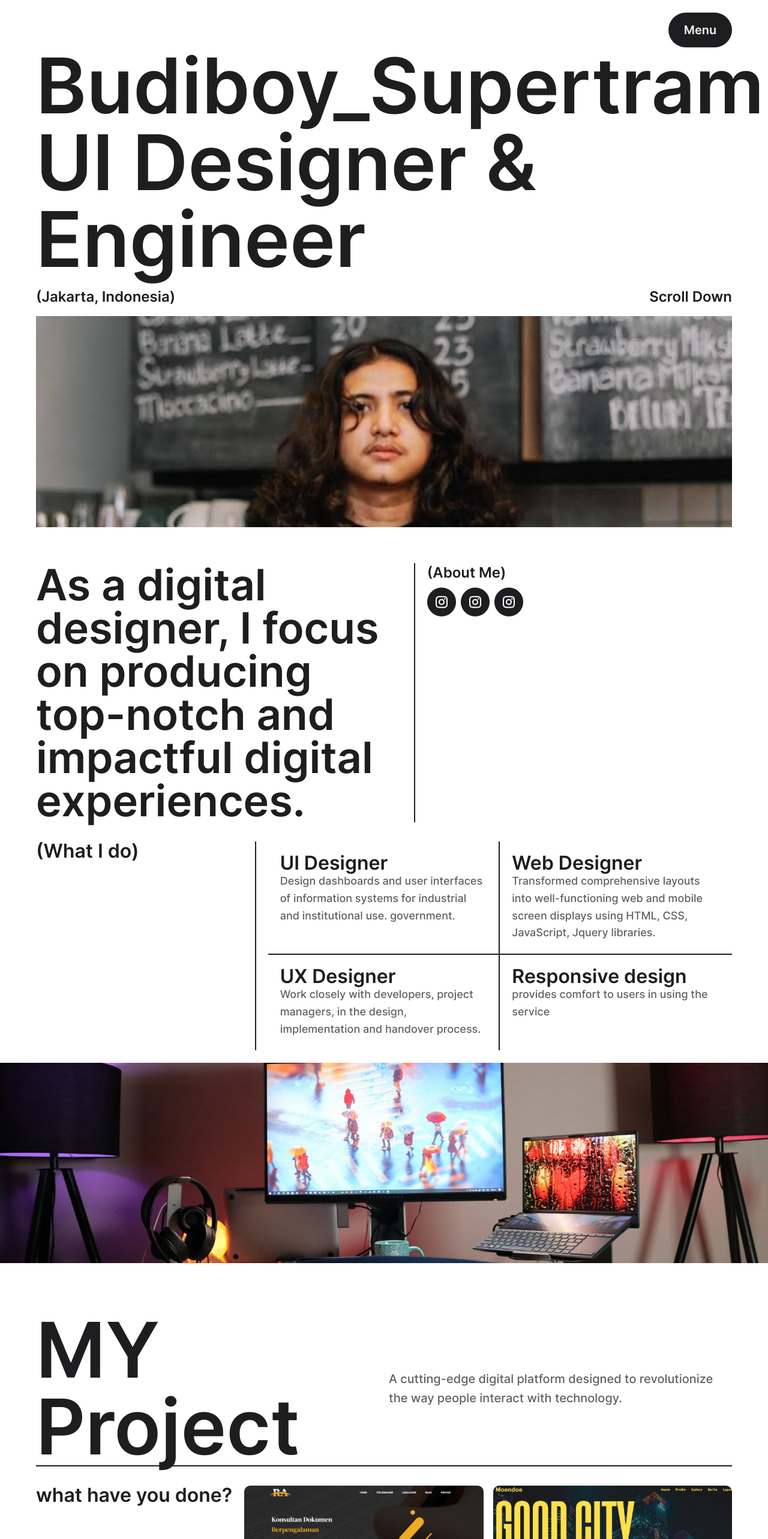
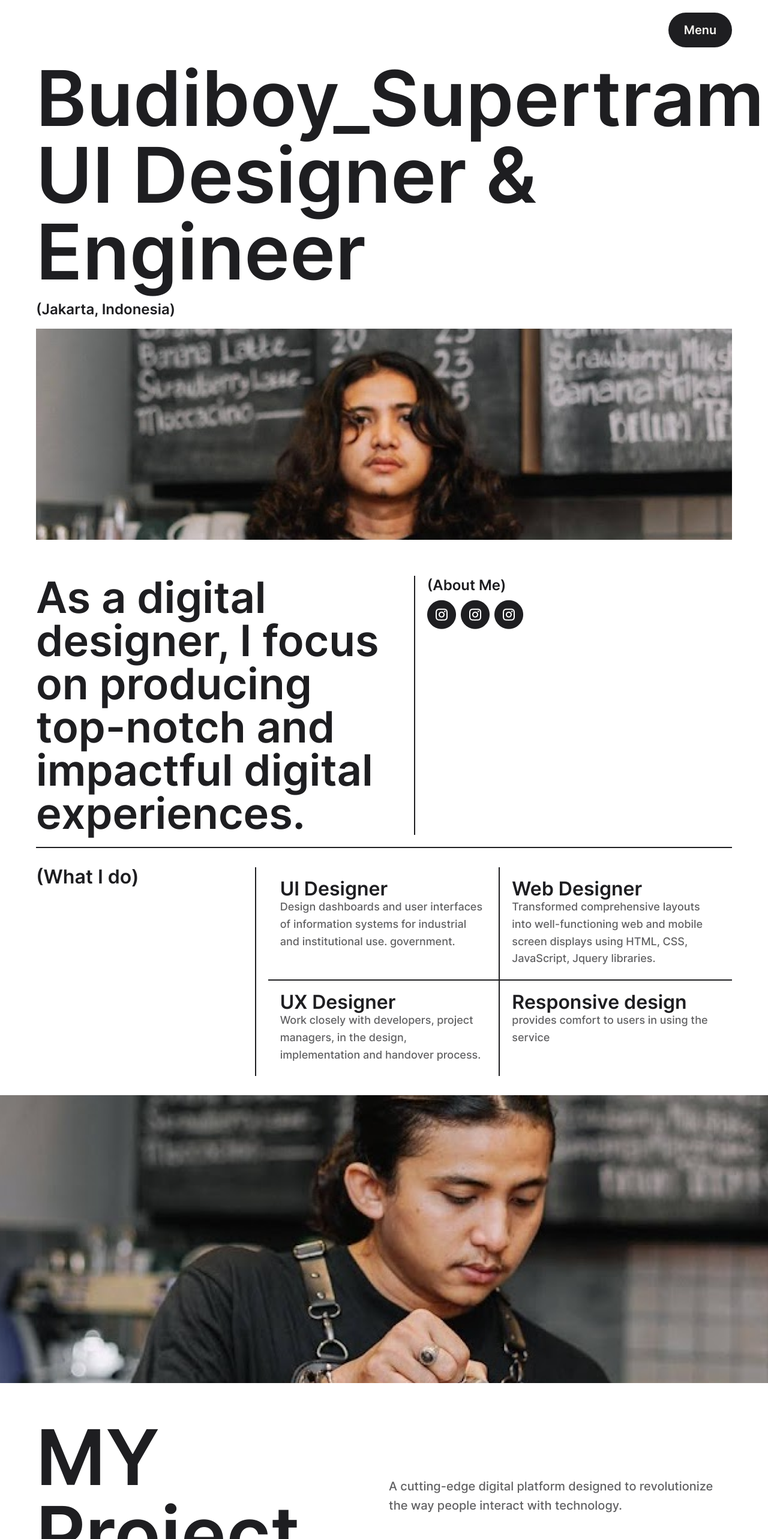
Before and after one commit to budiboysupertramp/budiboy_porto, a React (Vite) app: page / in a window 1280 px wide. Shown: the top 2566 px of the page at 60% size. Built offline with nearby package versions, Linux system fonts and the light colour scheme.

Commit message:
add plugin data aos and

```diff
--- a/package.json
+++ b/package.json
@@ -10,6 +10,7 @@
     "preview": "vite preview"
   },
   "dependencies": {
+    "aos": "^2.3.4",
     "localforage": "^1.10.0",
     "match-sorter": "^6.3.4",
     "react": "^18.3.1",
--- a/src/App.jsx
+++ b/src/App.jsx
@@ -1,12 +1,14 @@
 import { useState } from 'react'
 import { BrowserRouter, Routes, Route } from "react-router-dom";
 import Home from "../src/pages/home/Home";
+import Navbar from "../src/components/navbar/Navbar";
 
 import './App.css'
 
 function App() {
   return (
     <BrowserRouter>
+    <Navbar />
     <Routes>
         <Route path="/" element={<Home />}>
       </Route>
--- a/src/components/banner/Banner.css
+++ b/src/components/banner/Banner.css
@@ -0,0 +1,8 @@
+.container-banner  {
+    height: 100%;
+    background-attachment: fixed;
+	background-size: cover;
+	background-repeat: no-repeat;
+    background-image: url(../../assets/img//img-barista.png);
+    height: 60vh;
+}
--- a/src/components/banner/Banner.jsx
+++ b/src/components/banner/Banner.jsx
@@ -1,12 +1,12 @@
 import React from 'react'
 import './Banner.css'
-import BannerImg from '../../assets/img/img-banner.png';
+// import BannerImg from '../../assets/img/img-banner.png';
 
 const Banner = () => {
   return (
     <>
-        <div className="container-banner w-full flex">
-            <img src={BannerImg} alt="" srcset="" />
+        <div className="container-banner w-full flex mt-8">
+            {/* <img src={BannerImg} alt="" srcset="" /> */}
         </div>
 
     </>
--- a/src/components/header/Header.jsx
+++ b/src/components/header/Header.jsx
@@ -1,18 +1,29 @@
-import React from 'react';
+import React, { useEffect } from 'react';
 import './Header.css';
 // import Photo from '../../assets/img/my-photo.png'
+import AOS from "aos";
+import "aos/dist/aos.css";
+
+
 
 const Header = () => {
+  useEffect (() => {
+    AOS.init({
+      // duration: 1000,
+      // easing: 'ease-in-out',
+    });
+  })
+
   return (
     <>
         <div className="container-header w-full flex flex-col gap-4">
           <div className="bx-title">
-            <h1 className="sm:text-3xl md:text-5xl xl:text-9xl">Budiboy_Supertramp</h1>
-            <h1 className="sm:text-3xl md:text-5xl xl:text-9xl">UI Designer & Engineer</h1>
+            <h1 className="sm:text-3xl md:text-5xl xl:text-9xl" data-aos="fade-down"  data-aos-duration="1000">Budiboy_Supertramp</h1>
+            <h1 className="sm:text-3xl md:text-5xl xl:text-9xl" data-aos="fade-down"  data-aos-duration="3000">UI Designer & Engineer</h1>
           </div>
           <div className="bx-title flex w-full justify-between sm:flex-col md:flex-row">
             <span className="sm:text-2xl md:text-2xl lg:text-2xl">(Jakarta, Indonesia)</span>
-            <span className="sm:text-xl md:text-2xl lg:text-2xl">Scroll Down</span>
+            <span className="sm:text-xl md:text-2xl lg:text-2xl"></span>
           </div>
           <div className="bx-img-photo w-full flex">
            {/* <img src={Photo} alt="My Photo" className='my_photo' /> */}
--- a/src/components/navbar/Navbar.css
+++ b/src/components/navbar/Navbar.css
@@ -1,6 +1,6 @@
-/* .container-navbar {
+.container-navbar {
     padding: 21px 60px;
-} */
+}
 
 .btn-nav {
     width: 106px;
@@ -9,3 +9,8 @@
     color: var(--color-1);
     border-radius: 500px;
 }
+
+/* .collapsd-nav ul li span {
+    font-size: 40px;
+    text-align: center;
+} */
--- a/src/components/navbar/Navbar.jsx
+++ b/src/components/navbar/Navbar.jsx
@@ -1,11 +1,41 @@
-import React from 'react'
+import React, {useState} from 'react'
 import './Navbar.css'
+import { NavLink } from "react-router-dom";
 
 const Navbar = () => {
+
+  const [click, setClick] = useState(false);
+
+const clickMenu = () => {
+  setClick(!click)
+}
+
   return (
     <>
-        <nav className='container-navbar w-full flex justify-end'>
-            <button className='btn-nav text-bold-20 '>Menu</button>
+        <nav className='container-navbar w-full flex justify-end sticky top-0 z-10'>
+            <button className='btn-nav text-bold-20 '  onClick={clickMenu}>Menu</button>
+          {/* <div className="collapsd-nav absolute w-full flex flex-col justify-center bg-black top-0 left-0 right-0 h-screen z-30 overflow-hidden items-center hidden"> */}
+          <div className={`collapsd-nav absolute w-full flex flex-col justify-center bg-black top-0 left-0 right-0 h-screen z-30 overflow-hidden items-center ${click ? 'block' : 'hidden'}`}>
+
+            <span className='text-slate-100 sm:text-3xl md:text-5xl xl:text-9xl absolute top-7 right-7 cursor-pointer' onClick={clickMenu}>X</span>
+            <ul>
+              <li className='text-center'>
+                <NavLink
+                to = ""
+                >
+                    <span className='text-slate-100 sm:text-3xl md:text-5xl xl:text-9xl fw-bold uppercase'>Home</span>
+                </NavLink>
+              </li>
+
+              <li>
+              <NavLink
+                to = ""
+                >
+                    <span className='text-slate-100 sm:text-3xl md:text-5xl xl:text-9xl fw-bold uppercase'>About</span>
+                </NavLink>
+              </li>
+            </ul>
+          </div>
         </nav>
 
     </>
--- a/src/components/project/Project.css
+++ b/src/components/project/Project.css
@@ -15,7 +15,8 @@
 }
 
 .container-project .bx-title {
-    border-bottom: 2px solid var(--color);;
+    border-bottom: 2px solid var(--color);
+    padding-bottom: 20px;
 }
 
 .content-project figure {
--- a/src/components/project/Project.jsx
+++ b/src/components/project/Project.jsx
@@ -4,6 +4,7 @@ import RahmaniImg from "../../assets/img/img-ra.png"
 import MunduImg from "../../assets/img/img-mn.png"
 import HastamaImg from "../../assets/img/img-he.png"
 import BanyumiliImg from "../../assets/img/img-bm.png"
+import {Link} from "react-router-dom";
 
 const Project = () => {
   return (
@@ -18,24 +19,31 @@ const Project = () => {
               <div className="content-project">
                 <h1>what have you done?</h1>
               </div>
-              <div className="content-project grid md:grid-cols-2 md:grid-cols-1 lg:grid-cols-2 xl:grid-cols-2 gap-4">
-                <figure>
-                  <img src={RahmaniImg} alt="" srcset="" />
+              <div className="content-project grid md:grid-cols-2 md:grid-cols-1 lg:grid-cols-2 xl:grid-cols-2 gap-6">
+              <Link to = "https://konsultanlegalisasi.com/">
+              <figure>
+                  <img src={RahmaniImg} alt="rahmany agency" srcset="" />
                   <figcaption>Rahmaniny Agency</figcaption>
                 </figure>
+              </Link>
+              <Link to = "https://mundu1902.vercel.app/">
                 <figure>
-                  <img src={MunduImg} alt="" srcset="" />
+                  <img src={MunduImg} alt="kampung mundu" srcset="" />
                   <figcaption>Kampung Mundu</figcaption>
                 </figure>
+              </Link>
+              <Link to = "https://my-essence.vercel.app/">
                 <figure>
-                  <img src={HastamaImg} alt="" srcset="" />
+                  <img src={HastamaImg} alt="hastama essence" srcset="" />
                   <figcaption>hastama Esence</figcaption>
                 </figure>
+              </Link>
+              <Link to = "https://banyumily58.com">
                 <figure>
-                  <img src={BanyumiliImg} alt="" srcset="" />
+                  <img src={BanyumiliImg} alt="hastama essence" srcset="" />
                   <figcaption>Banymily 58</figcaption>
                 </figure>
-
+              </Link>
               </div>
             </div>
         </div>
--- a/src/pages/home/Home.css
+++ b/src/pages/home/Home.css
@@ -3,7 +3,7 @@
     margin-top: 60px;
 }
 .column-home {
-    padding: 21px 60px;
+    padding: 0px 60px;
 }
 .row-content h2 {
     /* font-size: 88px; */
@@ -11,6 +11,12 @@
     line-height: 100%;
     flex: 1.2;
 }
+
+.ch-about .row-content {
+    padding-bottom: 20px;
+    border-bottom: 2px solid var(--color);
+}
+
 
 .row-content > .divider {
     height: 100%;
--- a/src/pages/home/Home.jsx
+++ b/src/pages/home/Home.jsx
@@ -1,45 +1,51 @@
-import React from 'react'
+import React, { useEffect } from 'react'
 import './Home.css';
 import Navbar from '../../components/navbar/Navbar';
 import Header from '../../components/header/Header';
 import Banner from "../../components/banner/Banner";
 import Project from "../../components/project/Project";
 import Instagram from '../../assets/img/img-ig.png';
+import AOS from "aos";
+import "aos/dist/aos.css";
+
+const Home = () => {
+useEffect (() => {
+  AOS.init();
+})
 
 
-const Home = () => {
   return (
     <>
         <section className="container-home w-full">
           <div className="column-home w-ful flex flex-col">
-            <Navbar />
+            {/* <Navbar /> */}
             <Header />
           <section className="ch-about w-full flex ">
             <div className="row-content flex justify-between gap-5 sm:flex-col-reverse md:flex-col-reverse lg:flex-row ">
-              <h2 className='md:text-7xl sm:text-3xl'>
+              <h2 className='md:text-7xl sm:text-3xl' data-aos="fade-down"  data-aos-duration="1000">
               As a digital designer, I focus on producing top-notch and impactful digital experiences.</h2>
               <div className="divider"></div>
               <div className="row-right flex flex-col gap-2">
-                <span className='md:text-2xl sm:text-2xl'>(About Me)</span>
-                <div className="col-row-right flex gap-2">
-                  <img src={Instagram} alt="instagram" srcset="" />
-                  <img src={Instagram} alt="instagram" srcset="" />
-                  <img src={Instagram} alt="instagram" srcset="" />
+                <span className='md:text-2xl sm:text-2xl' data-aos="fade-down"  data-aos-duration="2000">(About Me)</span>
+                <div className="col-row-right flex gap-2" data-aos="fade-down"  data-aos-duration="2000">
+                  <img src={Instagram} alt="instagram" srcset="" className=''/>
+                  <img src={Instagram} alt="instagram" srcset="" className=''/>
+                  <img src={Instagram} alt="instagram" srcset="" className=''/>
                 </div>
               </div>
             </div>
           </section>
 
           <section className="bx-experience grid mt-8 ">
-              <div className="content-experience ">
+              <div className="content-experience " data-aos="fade-down"  data-aos-duration="1000">
                 <article>
                   <h1>
                     (What I do)
                   </h1>
                 </article>
               </div>
-              <div className="content-experience ">
-                 <article>
+              <div className="content-experience " data-aos="fade-down"  data-aos-duration="900">
+                 <article className='' >
                   <h1>
                     UI Designer
                   </h1>
@@ -49,8 +55,8 @@ const Home = () => {
                   </p>
                  </article>
               </div>
-              <div className="content-experience ">
-                 <article>
+              <div className="content-experience " data-aos="fade-down"  data-aos-duration="1000">
+                 <article className='' >
                   <h1>
                     Web Designer
                     </h1>
@@ -60,7 +66,7 @@ const Home = () => {
                     </p>
                  </article>
               </div>
-              <div className="content-experience ">
+              <div className="content-experience " data-aos="fade-down"  data-aos-duration="2000">
                   <article>
                     <h1>
                     UX Designer
@@ -70,7 +76,7 @@ const Home = () => {
                     </p>
                   </article>
               </div>
-              <div className="content-experience ">
+              <div className="content-experience " data-aos="fade-down"  data-aos-duration="3000">
                   <article>
                     <h1>
                     Responsive design
```
Also changed, not shown: src/assets/img/img-barista.png (added), 1 other file (tests, documents, lock files or other folders).
